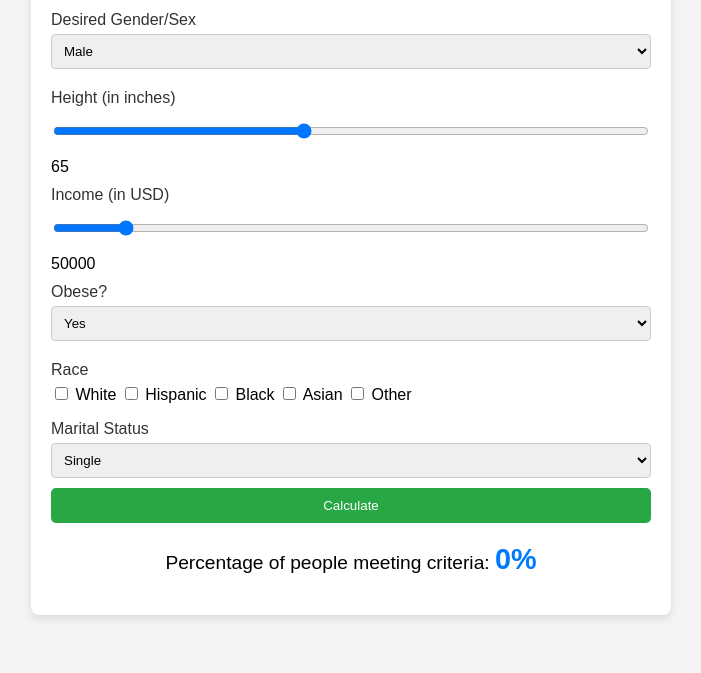
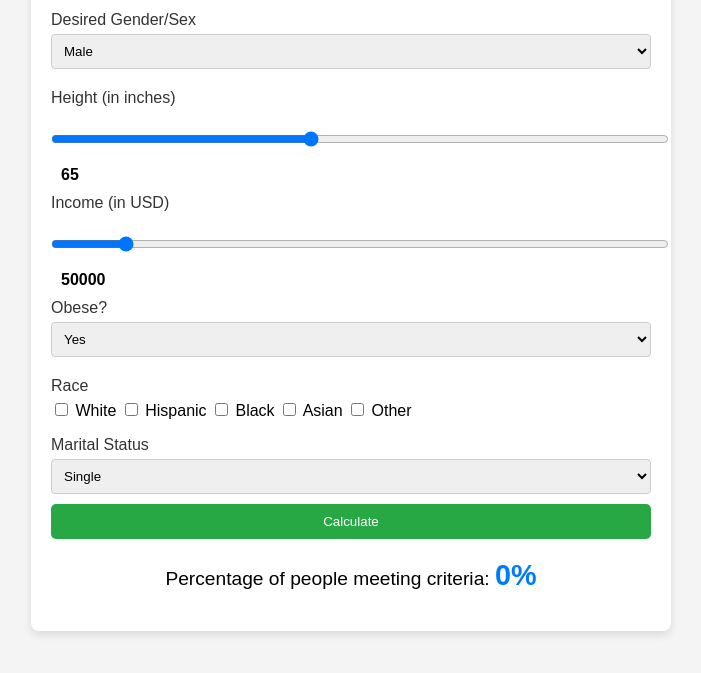
Before and after one commit to Exile611/briancalc, a plain HTML site: page index.html in a window 1280 px wide. Shown: the part 149-822 px from the top of the page, without its empty margins (289-990 px from the left). Drawn offline with Linux system fonts and the light colour scheme.

Commit message:
Update styles.css

```diff
--- a/styles.css
+++ b/styles.css
@@ -64,3 +64,15 @@ button:hover {
   font-size: 1.5em;
   color: #007bff;
 }
+
+/* Slider Styles */
+input[type="range"] {
+  width: 100%;
+  margin: 10px 0;
+}
+
+output {
+  display: inline-block;
+  margin-left: 10px;
+  font-weight: bold;
+}
```
